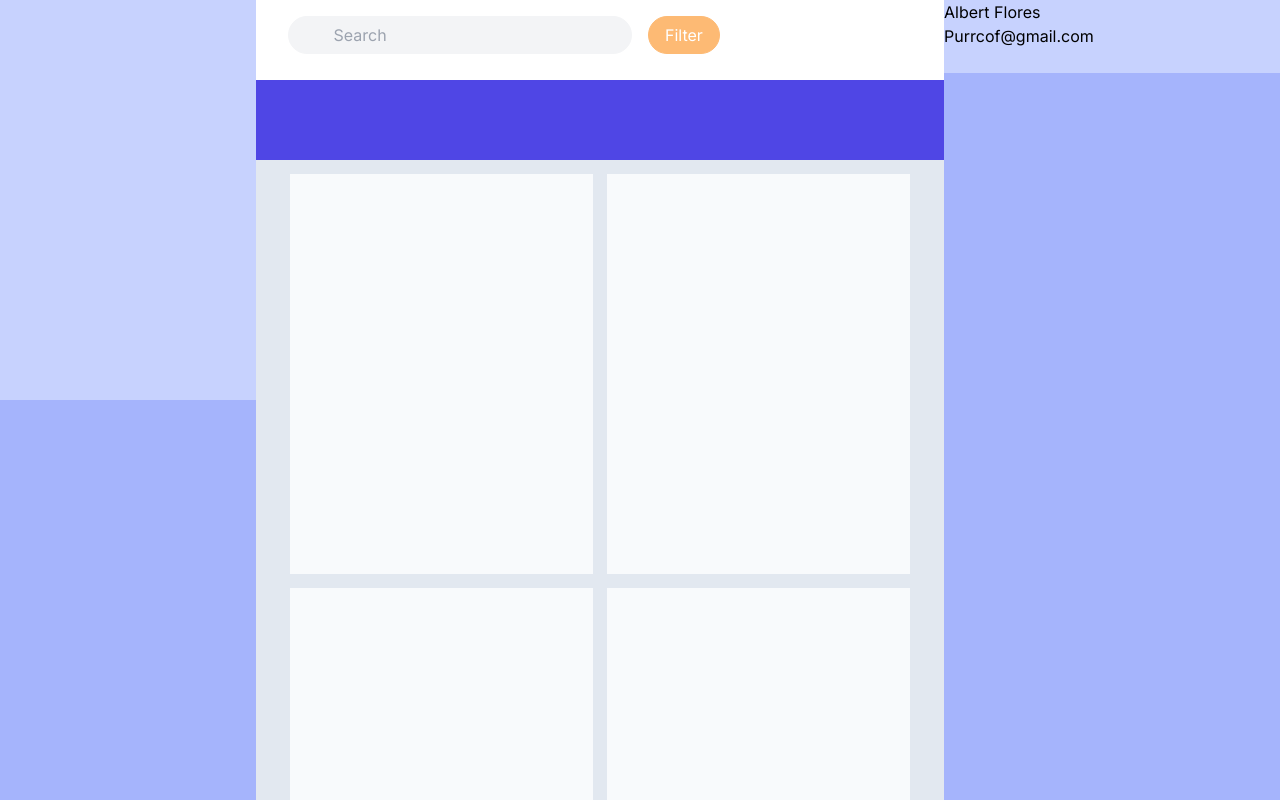
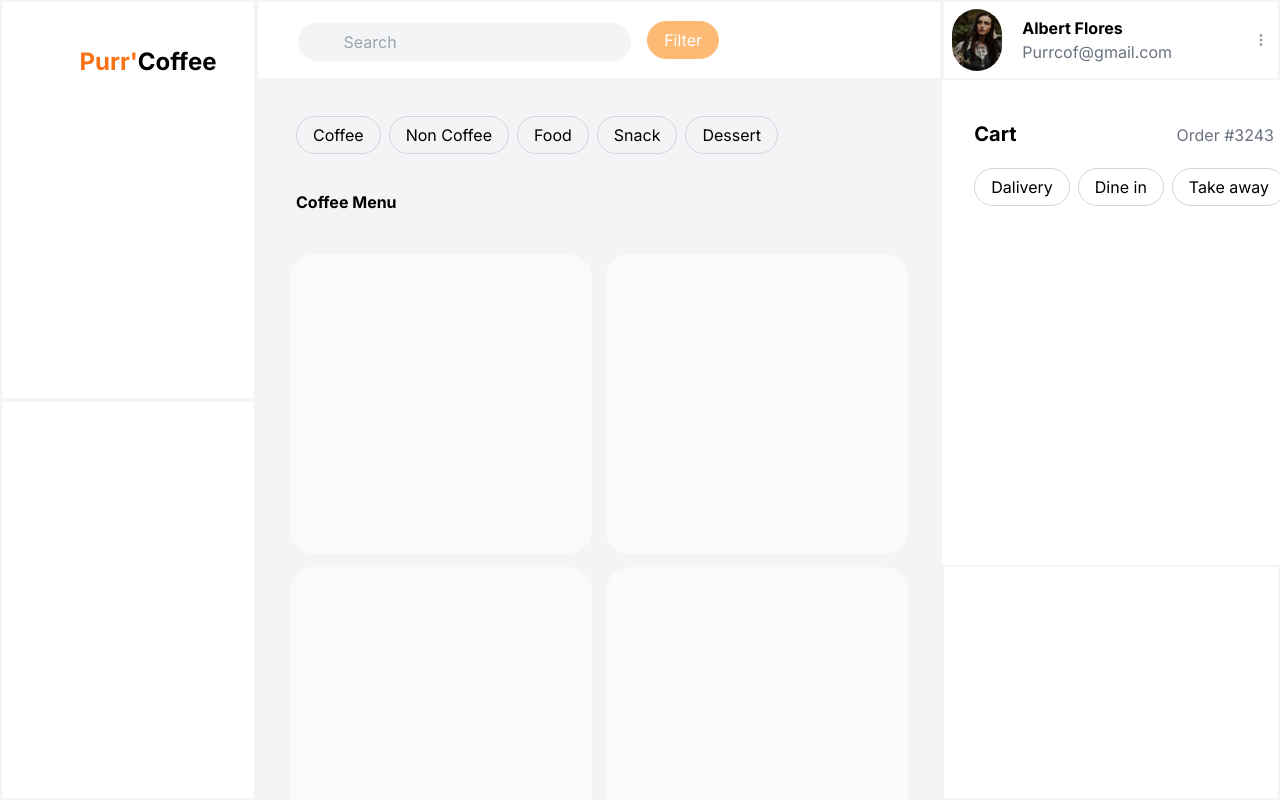
Before and after one commit to RN2541/food-deli, a Next.js app: page / in a window 1280 px wide. Built offline with nearby package versions, Linux system fonts and the light colour scheme.

Commit message:
feat: :sparkles: Edit+Add menu

```diff
--- a/src/app/layout.tsx
+++ b/src/app/layout.tsx
@@ -18,10 +18,20 @@ export default function RootLayout({
         <html lang="en" data-themes="light">
             <body className={inter.className}>
                 <section className="relative h-screen w-[100%] flex">
-                    <div className="w-[20%] h-full bg-white flex flex-col">
-                        <div className="w-full h-[50%] bg-indigo-200"></div>
-                        <div className="w-full h-[50%] bg-indigo-300"></div>
+                    {/* ในส่วนของ navbar */}
+                    <div className="w-1/5 h-full bg-white flex flex-col justify-center items-center">
+                        <div className="w-full h-1/2 bg-white border-2 border-gray-100 p-2">
+                            <p className="mt-9 ml-10 flex justify-center items-center">
+                                <b className="text-orange-500 text-2xl">
+                                    Purr&#39;
+                                </b>
+                                <b className="text-2xl">Coffee</b>
+                            </p>
+                        </div>
+                        <div className="w-full h-1/2 bg-white border-2 border-gray-100 p-2"></div>
                     </div>
+                    {/* จบในส่วนของ navbar */}
+
                     <div className="static flex-1 h-full bg-slate-200">
                         {children}
                     </div>
--- a/src/app/page.tsx
+++ b/src/app/page.tsx
@@ -1,36 +1,97 @@
 import { CiSearch } from "react-icons/ci";
+import { CgMoreVerticalAlt } from "react-icons/cg";
 export default function Home() {
     return (
         <main className="h-screen w-full flex overflow-scroll">
+            {/* SEACH / Filter */}
             <div className="w-full h-full">
-                {/* SEACH / Filter */}
-                <div className="w-full h-[10%] bg-white ">
+                <div className="w-full h-[10%] bg-white flex items-center border-2 border-gray-100 p-2">
                     <input
                         type="text"
                         placeholder=" Search"
-                        className="w-[50%] px-4 py-1.5 rounded-3xl border border-gray-100 focus:outline-none focus:border-gray-100 bg-gray-100 pl-10 mt-4 ml-8" // เพิ่ม mt-4 เพื่อให้เว้นระยะห่างด้านบน 4 หน่วย
+                        className="w-[50%] px-4 py-1.5 rounded-3xl border border-gray-100 focus:outline-none focus:border-gray-100 bg-gray-100 pl-10 mt-1 ml-8" // เพิ่ม mt-4 เพื่อให้เว้นระยะห่างด้านบน 4 หน่วย
                     />
                     <button className="bg-orange-300 text-white py-1.5 px-4 rounded-3xl border border-orange-300 ml-4">
                         Filter
                     </button>
                 </div>
                 {/* จบ SEACH / Filter */}
-                <div className="w-full h-[10%] bg-indigo-600"></div>
-                <div className="w-full h-auto flex flex-wrap">
-                    <div className="flex-grow h-[400px] w-[33.33%] bg-slate-50 mt-[2%] mb-[1%] ml-[5%] mr-[1%]"></div>
-                    <div className="flex-grow h-[400px] w-[33.33%] bg-slate-50 mt-[2%] mb-[1%] ml-[1%] mr-[5%]"></div>
-                    <div className="flex-grow h-[400px] w-[33.33%] bg-slate-50 mt-[1%] mb-[5%] ml-[5%] mr-[1%]"></div>
-                    <div className="flex-grow h-[400px] w-[33.33%] bg-slate-50 mt-[1%] mb-[5%] ml-[1%] mr-[5%]"></div>
+
+                {/* TYPE */}
+                <div className="w-full h-[20%] bg-gray-100">
+                    <button className="bg-gray-100 text-black py-1.5 px-4 rounded-3xl border border-gray-300 ml-10 mt-9 hover:bg-orange-300 hover:text-white focus:outline-none focus:border-orange-300 focus:ring-0 active:bg-orange-300">
+                        Coffee
+                    </button>
+                    <button className="bg-gray-100 text-black py-1.5 px-4 rounded-3xl border border-gray-300 ml-2 mt-8 hover:bg-orange-300 hover:text-white focus:outline-none focus:border-orange-300 focus:ring-0 active:bg-orange-300">
+                        Non Coffee
+                    </button>
+                    <button className="bg-gray-100 text-black py-1.5 px-4 rounded-3xl border border-gray-300 ml-2 mt-8 hover:bg-orange-300 hover:text-white focus:outline-none focus:border-orange-300 focus:ring-0 active:bg-orange-300">
+                        Food
+                    </button>
+                    <button className="bg-gray-100 text-black py-1.5 px-4 rounded-3xl border border-gray-300 ml-2 mt-8 hover:bg-orange-300 hover:text-white focus:outline-none focus:border-orange-300 focus:ring-0 active:bg-orange-300">
+                        Snack
+                    </button>
+                    <button className="bg-gray-100 text-black py-1.5 px-4 rounded-3xl border border-gray-300 ml-2 mt-8 hover:bg-orange-300 hover:text-white focus:outline-none focus:border-orange-300 focus:ring-0 active:bg-orange-300">
+                        Dessert
+                    </button>
+                    <p className="mt-9 ml-10">
+                        <b>Coffee Menu</b>
+                    </p>
+                </div>
+                {/* จบ TYPE */}
+
+                {/* MENU / ITEM */}
+                <div className="w-full h-auto flex flex-wrap bg-gray-100">
+                    <div className="flex-grow h-[300px] w-[33.33%] rounded-3xl  bg-slate-50 mt-[2%] mb-[1%] ml-[5%] mr-[1%]"></div>
+                    <div className="flex-grow h-[300px] w-[33.33%] rounded-3xl  bg-slate-50 mt-[2%] mb-[1%] ml-[1%] mr-[5%]"></div>
+                    <div className="flex-grow h-[300px] w-[33.33%] rounded-3xl  bg-slate-50 mt-[1%] mb-[5%] ml-[5%] mr-[1%]"></div>
+                    <div className="flex-grow h-[300px] w-[33.33%] rounded-3xl  bg-slate-50 mt-[1%] mb-[5%] ml-[1%] mr-[5%]"></div>
                 </div>
             </div>
+            {/* จบ MENU / ITEM */}
+
+            {/* CUSTOMER INFO */}
             <div className="w-[500px] h-full bg-white flex flex-col">
-                {/* CUSTOMER INFO */}
-                <div className="w-full h-[10%] bg-indigo-200">
-                    <p>Albert Flores</p>
-                    <p>Purrcof@gmail.com</p>
+                <div className="w-full h-[10%] bg-white flex items-center border-2 border-gray-100 p-2">
+                    <div className="flex-shrink-0 rounded-lg overflow-hidden">
+                        <img
+                            src="/img/women.png"
+                            alt=""
+                            className="max-w-[50px] h-auto object-cover object-center rounded-full"
+                        />
+                    </div>
+                    <div className="ml-5">
+                        <p>
+                            <b>Albert Flores</b>
+                        </p>
+                        <p className="text-gray-500">Purrcof@gmail.com</p>
+                    </div>
+                    <CgMoreVerticalAlt className="ml-20 cursor-pointer text-gray-400 text-lg" />
                 </div>
                 {/* จบ CUSTOMER INFO */}
-                <div className="w-full h-full bg-indigo-300"></div>
+
+                {/* เลือกประเภทการสั่งซื้อ */}
+                <div className="w-full h-[70%] bg-white ml-8 mt-10">
+                    <p>
+                        <b className="text-xl">Cart</b>
+                        <b className="text-gray-500 font-normal ml-40 ">
+                            Order #3243
+                        </b>
+                    </p>
+                    <button className="bg-white text-black py-1.5 px-4 rounded-3xl border border-gray-300  mt-5 hover:bg-gray-700 hover:text-white focus:outline-none focus:border-gray-300 focus:ring-0 active:bg-gray-300">
+                        Dalivery
+                    </button>
+                    <button className="bg-white text-black py-1.5 px-4 rounded-3xl border border-gray-300  mt-5 ml-2 hover:bg-gray-700 hover:text-white focus:outline-none focus:border-gray-300 focus:ring-0 active:bg-gray-300">
+                        Dine in
+                    </button>
+                    <button className="bg-white text-black py-1.5 px-4 rounded-3xl border border-gray-300  mt-5 ml-2 hover:bg-gray-700 hover:text-white focus:outline-none focus:border-gray-300 focus:ring-0 active:bg-gray-300">
+                        Take away
+                    </button>
+                </div>
+                {/* จบเลือกประเภทการสั่งซื้อ */}
+
+                <div className="w-full h-[70%] bg-white"></div>
+                <div className="w-full h-[70%] bg-white border-2 border-gray-100 p-2"></div>
             </div>
         </main>
     );
```
Also changed, not shown: public/img/women.png (added).
